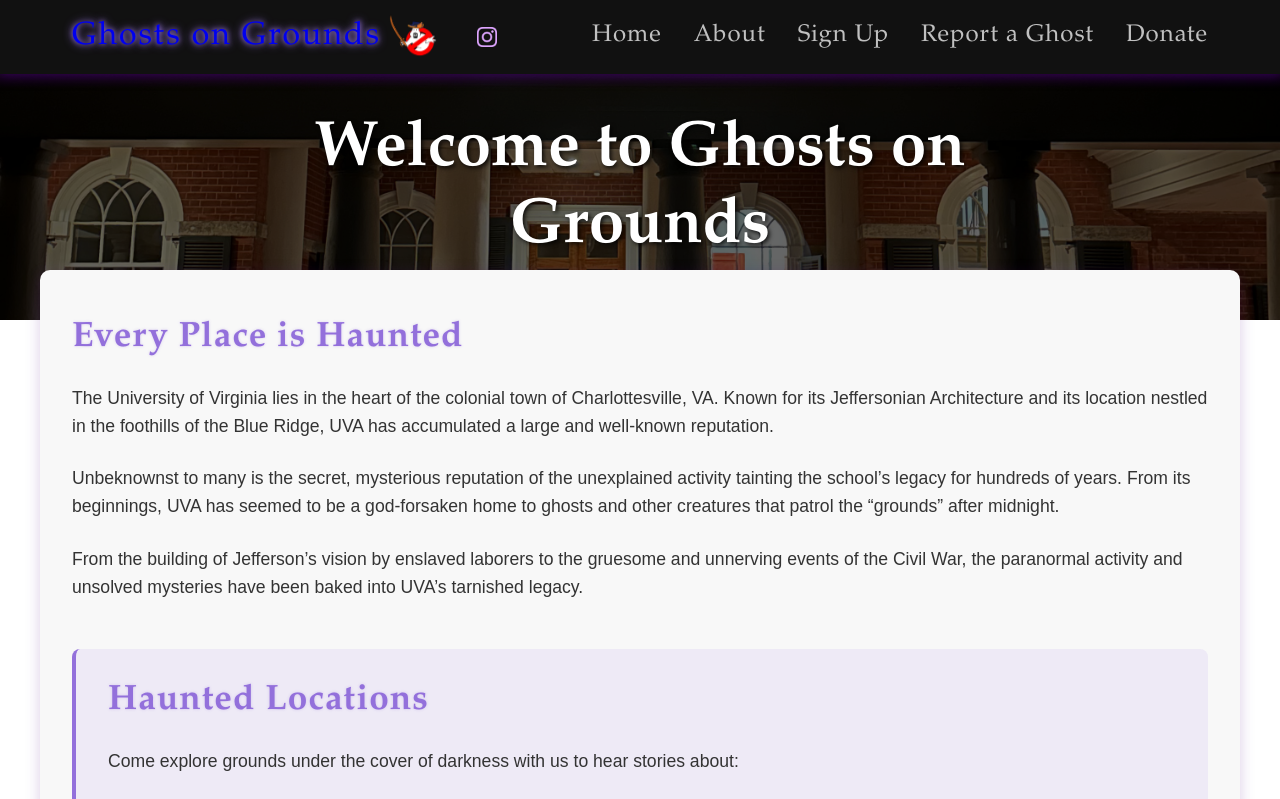
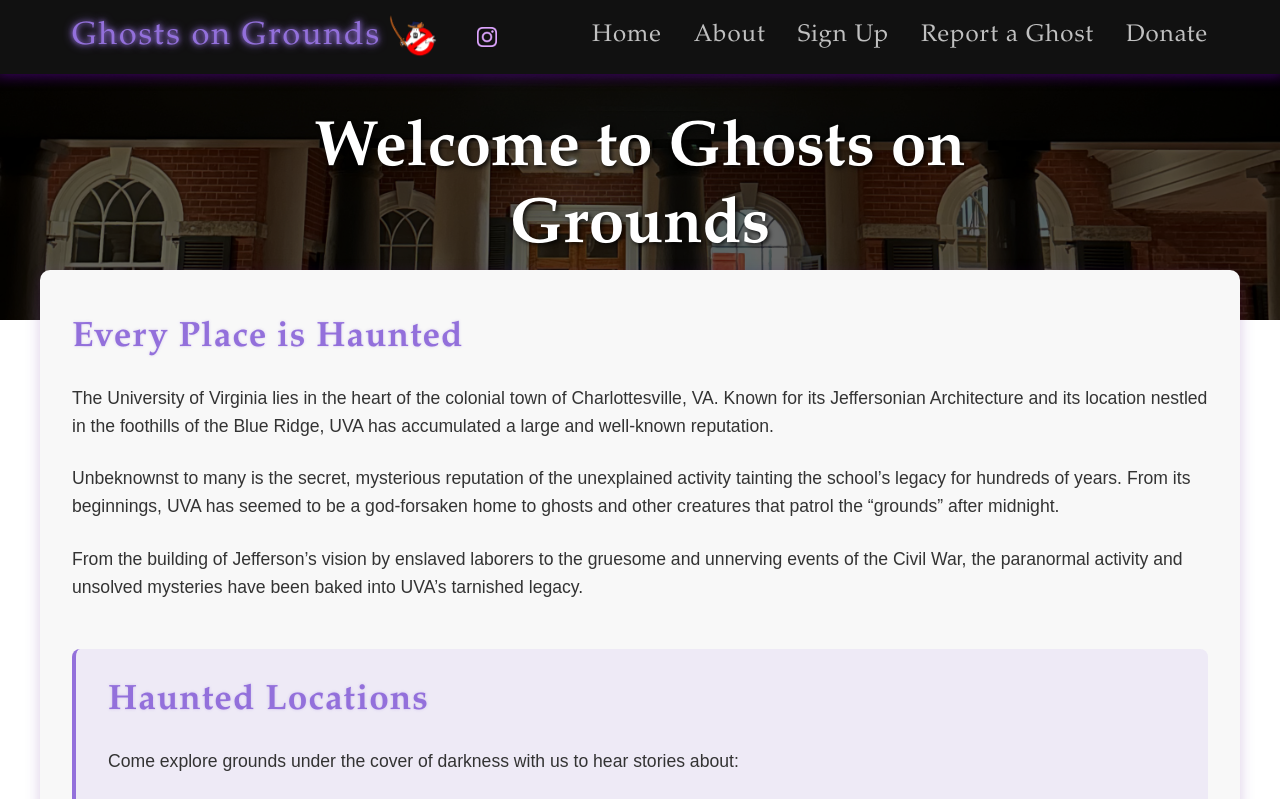
Before and after one commit to Thejmqn/ghost-tours, a React (Create React App) app: page /about in a window 1280 px wide. Shown: the top 799 px of the page. Built offline with nearby package versions, Linux system fonts and the light colour scheme; a web font is replaced by a local one.

Commit message:
Header color change

```diff
--- a/src/components/Navbar.css
+++ b/src/components/Navbar.css
@@ -44,6 +44,7 @@
   }
 
   .logo-link {
+    color: #9370DB;
     text-decoration: none;
   }
 
```
